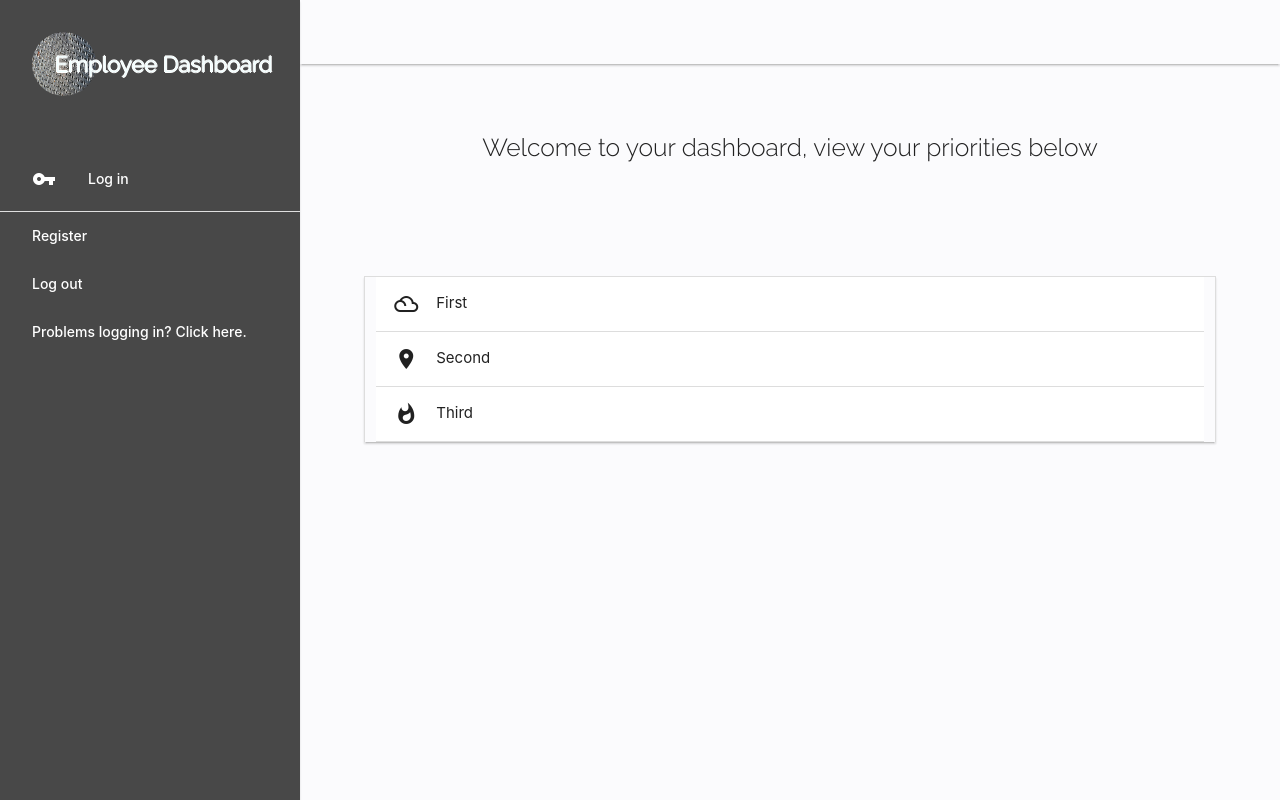
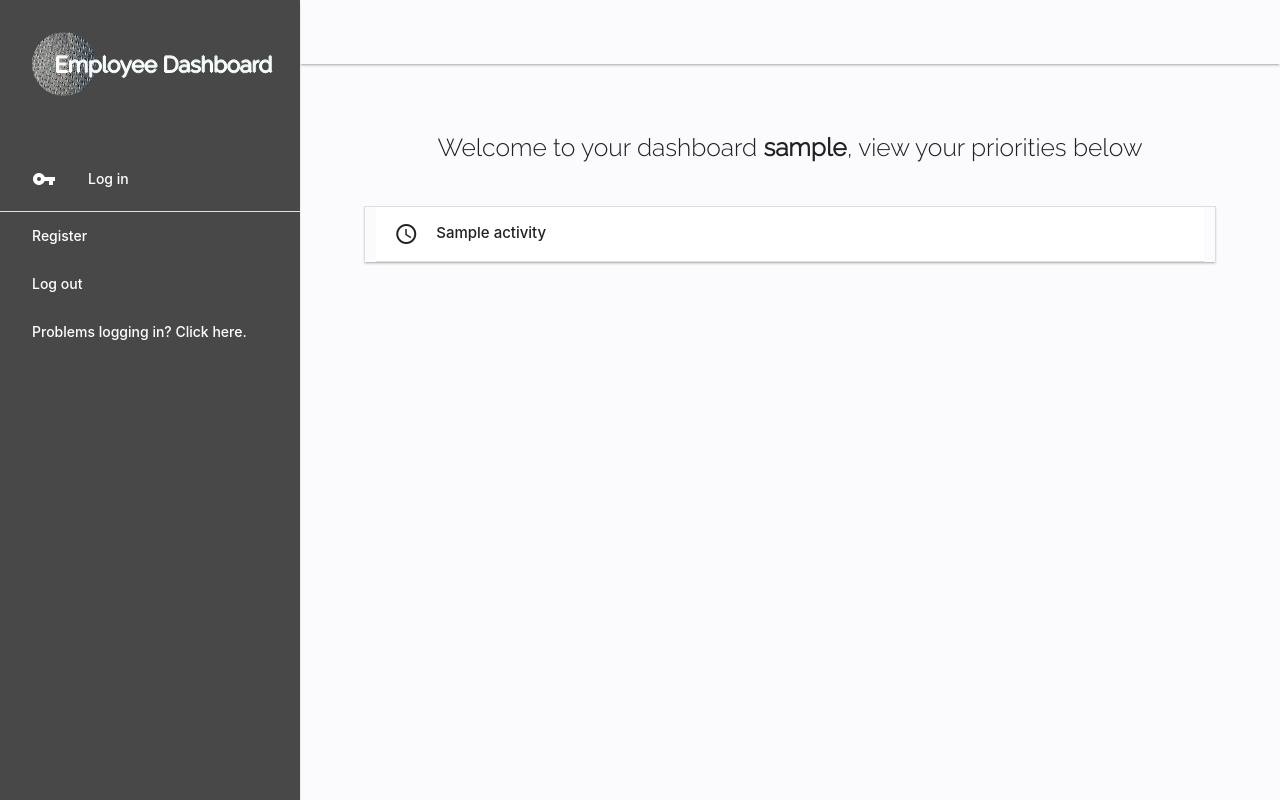
Before and after one commit to D-Lawson/employee-dashboard-app, a Flask app: template templates/dashboard.html in a window 1280 px wide. Run offline with Flask 2, Linux system fonts and the light colour scheme; the template is opened without the code that fills it: most values are stand-ins (such as "Sample title", 1, 10 or a date in 2020); some libraries are stand-ins or nearby versions.

Commit message:
Get activity data to user dash.  Render to accordion

```diff
--- a/app.py
+++ b/app.py
@@ -42,8 +42,6 @@ def login():
             if check_password_hash(
                     check_user["password"], request.form.get("password")):
                         session["user"] = request.form.get("username").lower()
-                        flash("Hello {}, you are signed in to your personal dashboard".format(
-                            request.form.get("username")))
                         return redirect(url_for(
                             "dashboard", username=session["user"]))
             else:
@@ -84,9 +82,19 @@ def logout():
     session.pop("user")
     return redirect(url_for("login"))
 
-@app.route("/dashboard")
-def dashboard():
-    return render_template("dashboard.html")
+
+@app.route("/dashboard/<username>", methods=["GET", "POST"])
+def dashboard(username):
+    activities = list(mongo.db.activities.find({"username": session["user"]}))
+
+    username = mongo.db.users.find_one(
+        {"username": session["user"]})["username"]
+
+    if session["user"]:
+        return render_template("dashboard.html", activities=activities, username=username)
+
+    return redirect(url_for("login"))
+
 
 @app.route("/admin_dashboard", methods=["GET", "POST"])
 def admin_dashboard():
--- a/static/css/style.css
+++ b/static/css/style.css
@@ -91,3 +91,8 @@ input:-webkit-autofill:active{
 .margin-left-right{
   margin-left: 5px;
 }
+
+.no-margin{
+  margin-top: 0;
+  margin-bottom: 0;
+}
--- a/templates/admin_dashboard.html
+++ b/templates/admin_dashboard.html
@@ -37,7 +37,7 @@
         <div class="row">
             <div class="input-field col s12">
                 <input id="target_date" name="target_date" type="text" class="datepicker validate" required>
-                <label for="target_date">Due Date</label>
+                <label for="target_date">Target Date</label>
             </div>
         </div>
         <!-- submit activity -->
--- a/templates/dashboard.html
+++ b/templates/dashboard.html
@@ -1,22 +1,21 @@
 {% extends "base.html" %}
 {% block content %}
 
-    <h5 class="center-align heading-top-bottom">Welcome to your dashboard, view your priorities below</h5>
-<div class="row">
-    <ul class="col collapsible s12 heading-top">
-        <li>
-          <div class="collapsible-header"><i class="material-icons">filter_drama</i>First</div>
-          <div class="collapsible-body"><span>Lorem ipsum dolor sit amet.</span></div>
-        </li>
-        <li>
-          <div class="collapsible-header"><i class="material-icons">place</i>Second</div>
-          <div class="collapsible-body"><span>Lorem ipsum dolor sit amet.</span></div>
-        </li>
-        <li>
-          <div class="collapsible-header"><i class="material-icons">whatshot</i>Third</div>
-          <div class="collapsible-body"><span>Lorem ipsum dolor sit amet.</span></div>
-        </li>
-      </ul>
-</div>
+  <h5 class="center-align heading-top-bottom">Welcome to your dashboard <b>{{ username }}</b>, view your priorities below</h5>
 
+{% if activities|length > 0 %}
+  {% for activity in activities %}
+  <div class="row">
+    <ul class="col collapsible s12 heading-top no-margin">
+      <li>
+        <div class="collapsible-header"><i
+            class="material-icons">schedule</i><strong>{{ activity.activity_name }}</strong></div>
+        <div class="collapsible-body"><span><strong>{{ activity.activity_description }}</strong></span></div>
+      </li>
+    </ul>
+  </div>
+  {% endfor %}
+{% else %}
+<h3 class="center-align">You currently have no activities assigned</h3>
+{% endif %}
 {% endblock %}
```
